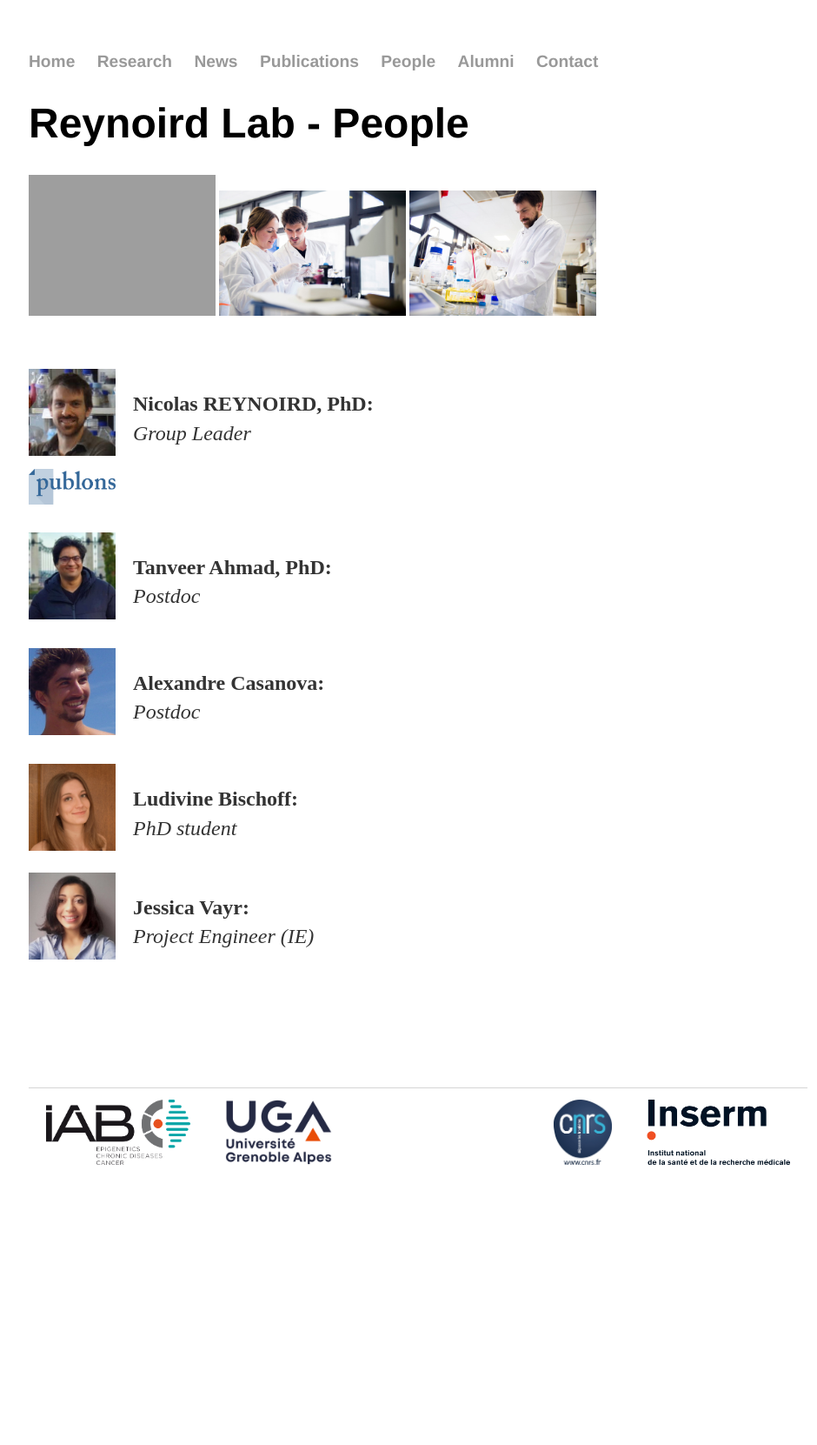
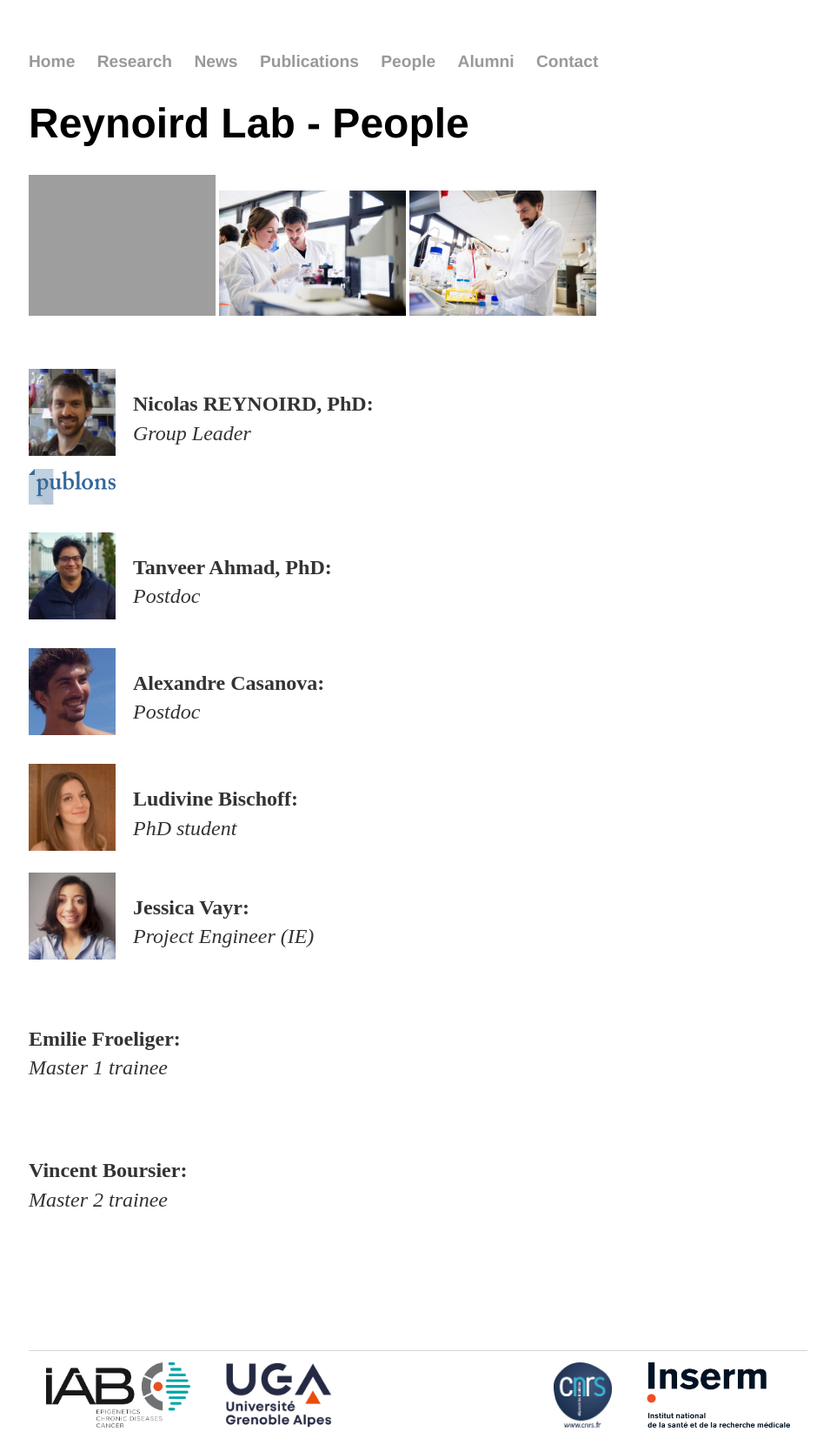
Before and after one commit to Reynoird-Lab/Reynoird-lab.github.io, a Jekyll site: the page built from People/index.html, in a window 1280 px wide. Shown: the whole page at 87% size, without its empty margins (159-1099 px from the left). Built offline with Jekyll 4.4.1, drawn with Linux system fonts in a browser that asks for light colours; Markdown is read by kramdown in place of the engine named in the settings; before the commit the page ends 1359 px from its top, so only the background shows below that.

Commit message:
Update index.html

```diff
--- a/People/index.html
+++ b/People/index.html
@@ -23,4 +23,8 @@
 <br>
 <a href="https://www.linkedin.com/in/jessica-vayr-b686bb37/"> <img alt="JV" src="https://reynoird-lab.github.io/Images/Jessica_Vayr.jpg" style="margin: 0px 20px 10px 0px;" align="left" width="100"/></a> <p><b>Jessica Vayr: </b><br><i>Project Engineer (IE)</i><br></p>
 <br>
+<a <img alt="EF" src="https://reynoird-lab.github.io/Images/logo_scientist.png" style="margin: 0px 20px 10px 0px;" align="left" width="100"/></a> <p><b>Emilie Froeliger: </b><br><i>Master 1 trainee</i><br></p>
+<br>
+<a <img alt="VB" src="https://reynoird-lab.github.io/Images/logo_scientist.png" style="margin: 0px 20px 10px 0px;" align="left" width="100"/></a> <p><b>Vincent Boursier: </b><br><i>Master 2 trainee</i><br></p>
+<br>
 <br><br> <br> <br> <br> </p>
```
